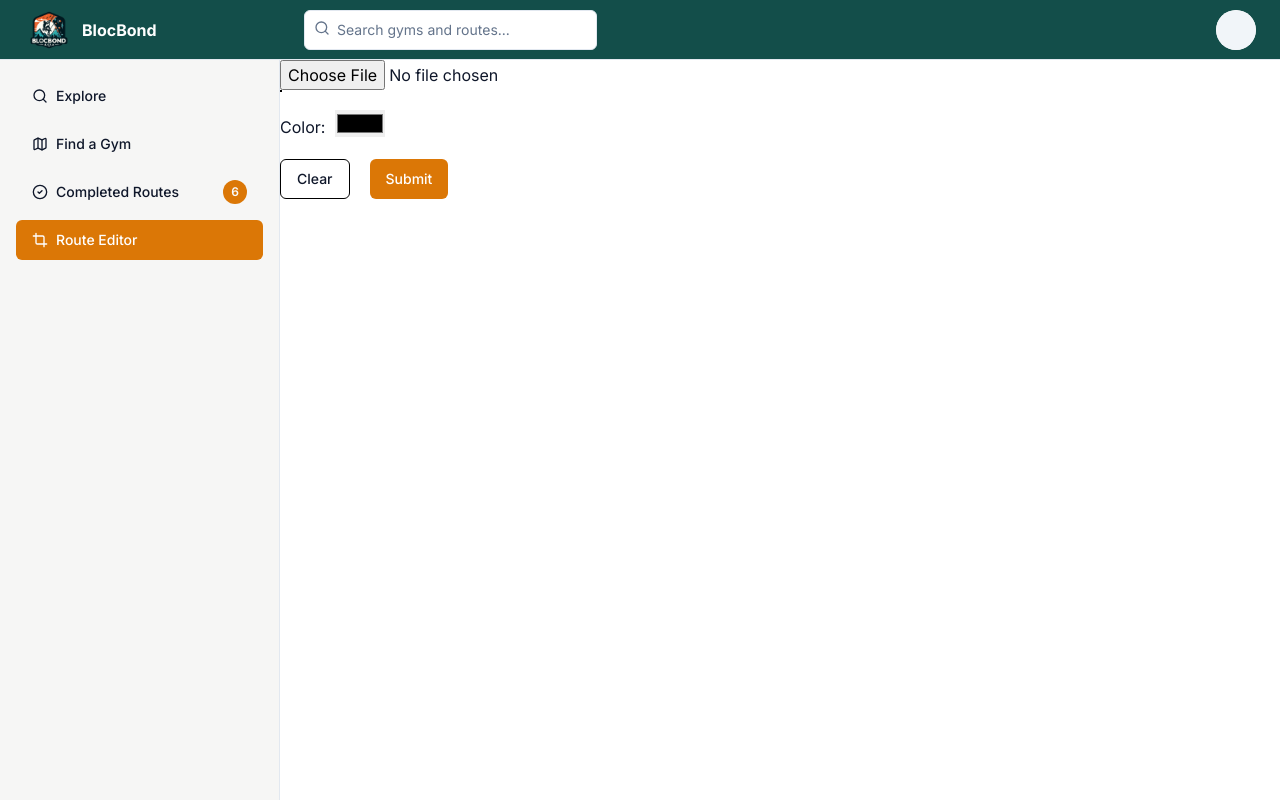
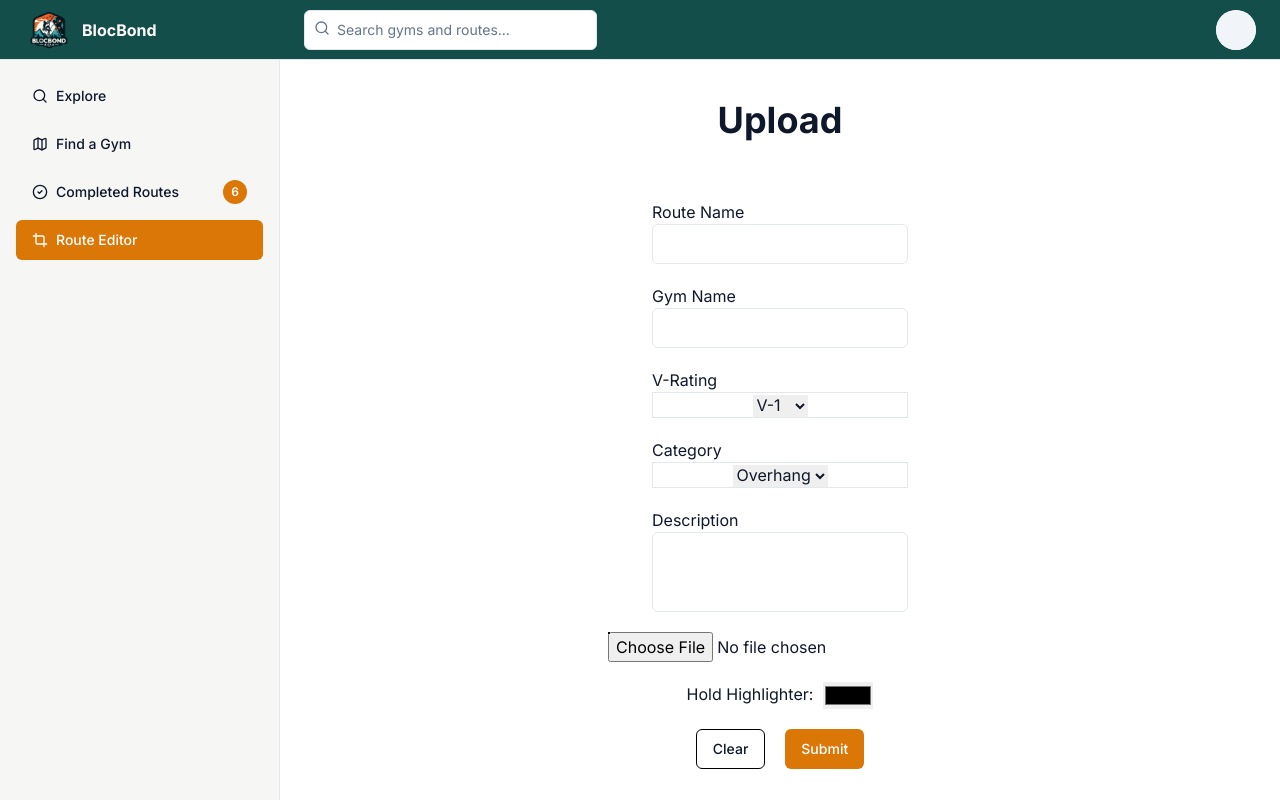
Before and after one commit to BlocBond/blocbond-web, a Next.js app: page /dashboard/upload in a window 1280 px wide. Built offline with nearby package versions, Linux system fonts and the light colour scheme; no server answers.

Commit message:
Add all upload fields and center img upload

```diff
--- a/app/dashboard/upload/page.tsx
+++ b/app/dashboard/upload/page.tsx
@@ -3,6 +3,8 @@
 import React, { useEffect, useRef, useState } from 'react';
 import Image from 'next/image';
 import { Button } from '@/components/ui/button';
+import { Input } from '@/components/ui/input';
+import { cn } from "@/lib/utils"
 
 interface Square {
   x: number;
@@ -139,11 +141,63 @@ const CanvasComponent = () => {
   };
 
   return (
-    <>
-      <input type="file" onChange={handleFileChange} accept="image/*" />
+    <div>
+      <div className="flex justify-center">
+        <div className = "flex flex-col gap-5">
+        <div className = "pt-10 pb-10 flex justify-center text-4xl font-bold text-center">
+          Upload
+        </div>
+          <div>
+            Route Name
+            <Input/>
+          </div>
+          <div>
+            Gym Name
+            <Input/>
+          </div>
+          <div>
+            V-Rating
+            <div className="border text-center">
+              <select id="dropdown" name="v-rating">
+                <option value="V-1">V-1</option>
+                <option value="V-2">V-2</option>
+                <option value="V-3">V-3</option>
+                <option value="V-4">V-4</option>
+                <option value="V-5">V-5</option>
+                <option value="V-6">V-6</option>
+                <option value="V-7">V-7</option>
+                <option value="V-8">V-8</option>
+                <option value="V-9">V-9</option>
+                <option value="V-10">V-10</option>
+                <option value="V-11">V-11</option>
+                <option value="V-12">V-12</option>
+                <option value="V-13">V-13</option>
+                <option value="V-14">V-14</option>
+                <option value="V-15">V-15</option>
+              </select>
+            </div>
+          </div>
+          <div>
+            Category
+            <div className="border text-center">
+              <select id="dropdown" name="category">
+                <option value="Overhang">Overhang</option>
+                <option value="Slab">Slab</option>
+                <option value="Dynamic">Dynamic</option>
+              </select>
+            </div>
+          </div>
+          <div>
+            Description
+            <Input className={cn(
+          "flex h-20 w-64 rounded-md border border-input bg-background px-3 py-2 text-sm ring-offset-background file:border-0 file:bg-transparent file:text-sm file:font-medium placeholder:text-muted-foreground focus-visible:outline-none focus-visible:ring-2 focus-visible:ring-ring focus-visible:ring-offset-2 disabled:cursor-not-allowed disabled:opacity-50",
+        )}/>
+          </div>
+        </div>
+      </div>
+      <div className="flex justify-center pt-5">
         <div style={{ position: 'relative' }}>
-        {imageSrc && <Image src={imageSrc} alt="Uploaded Image" width={800} height={600} onLoad={handleImageLoad} className="image-component" />}
-        {/* <Image src="/Route01.png" alt="Your Image" width={800} height={600} onLoad={handleImageLoad} className="image-component" /> */}
+        {imageSrc && <Image src={imageSrc} alt="Uploaded Image" width={800} height={600} onLoad={handleImageLoad} className="image-component" />}            {/* <Image src="/Route01.png" alt="Your Image" width={800} height={600} onLoad={handleImageLoad} className="image-component flex justify-center" /> */}
             <canvas
               ref={canvasRef}
               width={imageSize.width}
@@ -151,8 +205,11 @@ const CanvasComponent = () => {
               className='border border-black'
               style={{ position: 'absolute', top: 0, left: 0 }}
             />
-        <div className="pt-5">
-          <label htmlFor="colorPicker">Color:</label>
+            <div className='flex justify-center'>
+              <input type="file" onChange={handleFileChange} accept="image/*" />
+            </div>
+            <div className="pt-5 flex justify-center">
+              <label htmlFor="colorPicker">Hold Highlighter:</label>
               <input
                 id="colorPicker"
                 type="color"
@@ -161,7 +218,7 @@ const CanvasComponent = () => {
                 style={{ marginLeft: '10px' }}
               />
             </div>
-        <div className="pt-5 flex gap-5">
+            <div className="pt-5 gap-5 flex justify-center">
               <Button onClick={handleClear} variant="ghost" className="border border-black">
                 Clear
               </Button>
@@ -170,7 +227,8 @@ const CanvasComponent = () => {
               </Button>
             </div>
         </div>
-    </>
+      </div>
+    </div>
   );
 };
 
```
Lines whose indentation alone changed are shown as unchanged.
